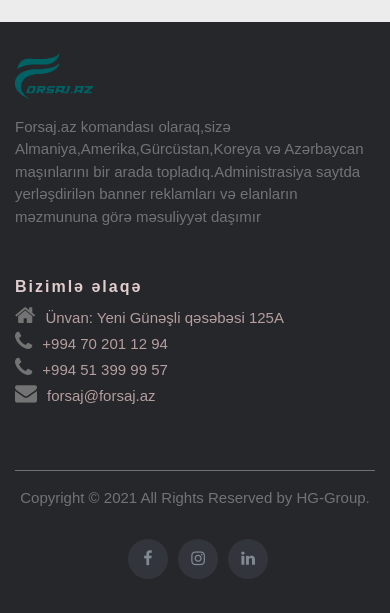
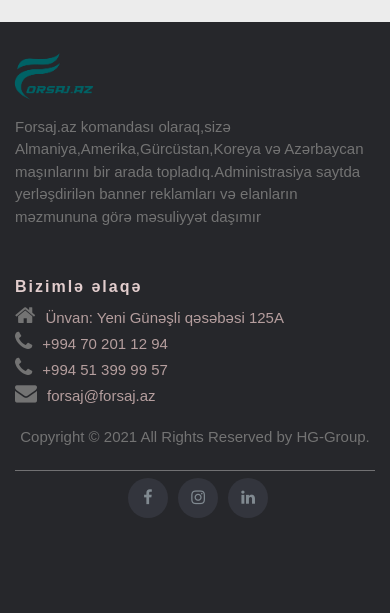
Before and after one commit to HasanImanov/Cars, a plain HTML site: page index.html in a window 390 px wide. Shown: the part 1991-2604 px from the top of the page. Drawn offline with nearby package versions, Linux system fonts and the light colour scheme.

Commit message:
footer some change done

```diff
--- a/css/footer.css
+++ b/css/footer.css
@@ -88,6 +88,10 @@
   {
     margin-bottom:30px
   }
+  .alaaa{
+    position: relative;
+    top: -61px;
+  }
 }
 @media (max-width:767px)
 {
@@ -106,6 +110,7 @@
   {
     text-align:center
   }
+
 }
 .social-icons
 {
@@ -141,6 +146,7 @@
   -o-transition:all .2s linear;
   transition:all .2s linear
 }
+
 .social-icons a:active,.social-icons a:focus,.social-icons a:hover
 {
   color:#fff;
--- a/index.html
+++ b/index.html
@@ -432,6 +432,7 @@
           </div>
           <hr>
         </div>
+        <div class="alaaa">
             <div class="container">
                 <div class="row">
                   <div class="col-md-8 col-sm-6 col-xs-12">
@@ -449,6 +450,8 @@
                   </div>
                 </div>
               </div>
+        </div>
+
   </footer>
 
 
```
Also changed, not shown: add_advertisement.html (+2 -0 lines), carfax.html (+2 -0 lines), carsabout.html (+2 -0 lines), filter.html (+2 -0 lines), forgot.html (+2 -0 lines), login.html (+2 -0 lines), registration.html (+2 -0 lines). Lines whose indentation alone changed are shown as unchanged.
